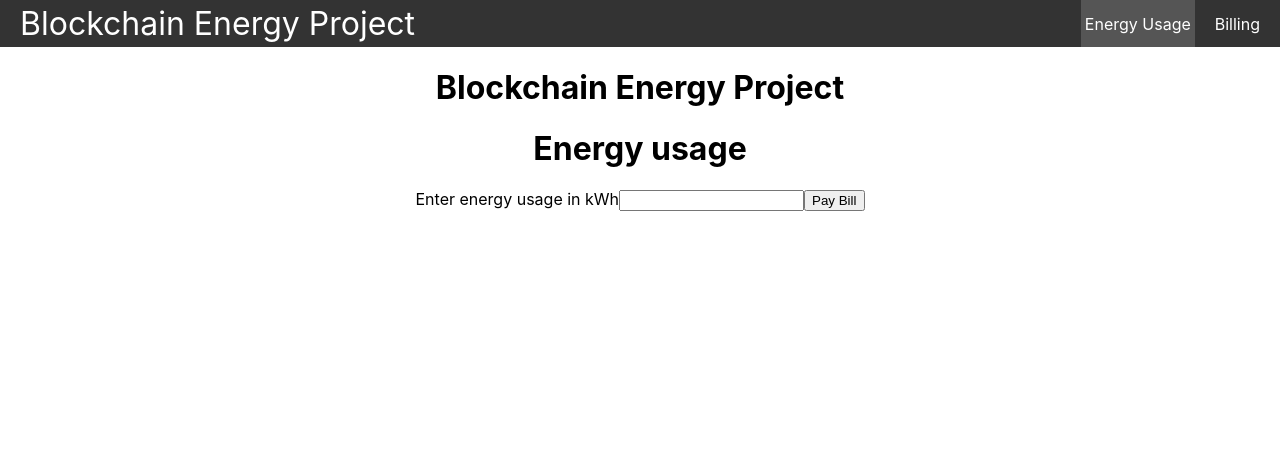
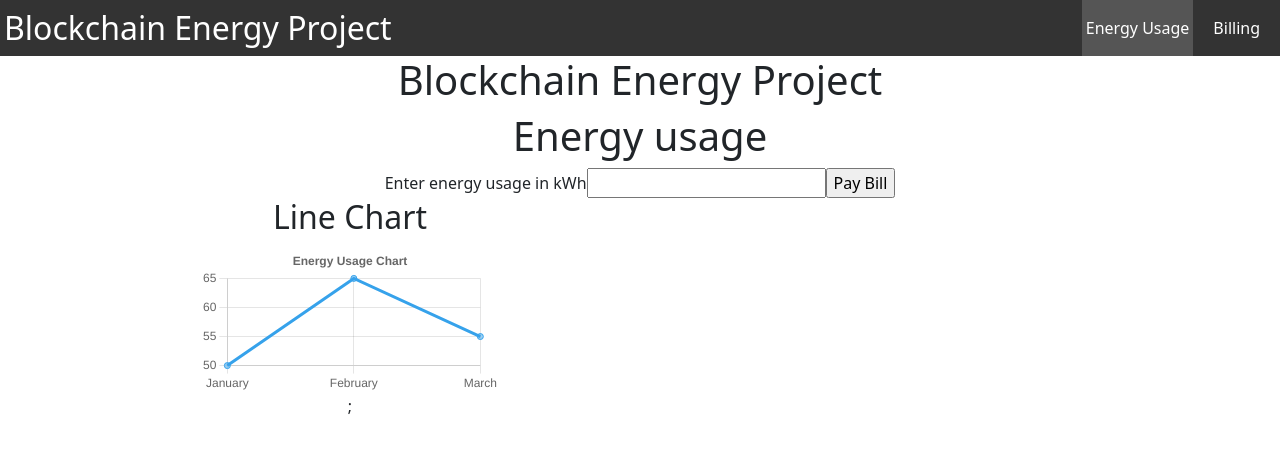
Before and after one commit to rosstangoriginal/capstone, a React (Create React App) app in the folder frontend/: page /energy-usage in a window 1280 px wide. Shown: the top 452 px of the page. Built offline with nearby package versions, Linux system fonts and the light colour scheme.

Commit message:
added chart logic

```diff
--- a/frontend/package.json
+++ b/frontend/package.json
@@ -6,11 +6,16 @@
     "@testing-library/jest-dom": "^5.17.0",
     "@testing-library/react": "^13.4.0",
     "@testing-library/user-event": "^13.5.0",
+    "bootstrap": "^5.3.2",
+    "chart.js": "^4.4.0",
     "react": "^18.2.0",
     "react-bootstrap": "^2.9.1",
+    "react-chartjs-2": "^5.2.0",
     "react-dom": "^18.2.0",
+    "react-hook-form": "^7.48.2",
     "react-router-dom": "^6.18.0",
     "react-scripts": "5.0.1",
+    "react-select": "^5.8.0",
     "web-vitals": "^2.1.4"
   },
   "scripts": {
--- a/frontend/src/App.js
+++ b/frontend/src/App.js
@@ -2,7 +2,7 @@ import "./App.css";
 import Navbar from "./components/navigation/Navbar";
 import RoutePaths from "./components/navigation/RoutePaths";
 import {useState} from 'react';
-import {UserData} from "./UserData";
+import {UserData} from "./components/utils/UserData";
 import LineChart from "./components/charts/LineChart";
 
 function App() {
--- a/frontend/src/components/charts/LineChart.js
+++ b/frontend/src/components/charts/LineChart.js
@@ -1,9 +1,26 @@
 import React from 'react';
 import {Line} from 'react-chartjs-2';
-import {Chart as ChartJS} from 'chart.js/auto';
 
 function LineChart({chartData}) {
-    return <Line data={chartData}/>;
+    return (
+        <div className='chart-container'>
+            <h2 style={{textAlign: "center"}}>Line Chart</h2>
+            <Line
+                data={chartData}
+                options={{
+                    plugins: {
+                        title: {
+                            display: true,
+                            text: "Energy Usage Chart"
+                        },
+                        legend: {
+                            display: false
+                        }
+                    }
+                }}
+            />;
+        </div>
+    );
 }
 
 export default LineChart;
--- a/frontend/src/components/navigation/RoutePaths.jsx
+++ b/frontend/src/components/navigation/RoutePaths.jsx
@@ -1,4 +1,4 @@
-import { BrowserRouter, Route, Routes } from "react-router-dom";
+import { Route, Routes } from "react-router-dom";
 import Dashboard from "../landing-page/Dashboard";
 import CreateUser from "../user-authentication/CreateUser";
 import LogIn from "../user-authentication/LogIn";
--- a/frontend/src/components/user-stats/EnergyUsage.jsx
+++ b/frontend/src/components/user-stats/EnergyUsage.jsx
@@ -1,27 +1,32 @@
-// import {useState} from 'react';
-// import {UserData} from "../../UserData";
-// // import {Line} from "react-chartjs-2";
-// import LineChart from "../charts/LineChart";
-// import {Chart as ChartJS} from 'chart.js/auto';
+import {Chart} from 'chart.js/auto';
+import {CategoryScale} from 'chart.js';
+import { UserData } from '../utils/UserData';
+import LineChart from '../charts/LineChart';
 
 import { useState } from "react";
 import { useNavigate } from "react-router-dom";
+import Select from "react-select";
+import "bootstrap/dist/css/bootstrap.css";
+
+Chart.register(CategoryScale);
 
 const EnergyUsage = () => {
-    // const [userData, setUserData] = useState({
-    //     labels: UserData.map((data) => data.month),
-    //     datasets: [{
-    //         label: "Energy Used (kWh)",
-    //         data: UserData.map((data) => data.usage)
-    //     }]
-    // });
+    const [chartData, setChartData] = useState({
+        labels: UserData.map((data) => data.month),
+        datasets: [
+            {
+                label: "Energy Used (kWh)",
+                data: UserData.map((data) => data.usage)
+            }
+        ]
+    })
+
     const [amount, setAmount] = useState("");
     const navigate = useNavigate();
-    // const history = useHistory();
 
     const handleSubmit = (e) => {
         e.preventDefault();
-        const bill = {amount};
+        // const bill = {amount};
 
         /* ****** modify when we get the actual endpoint  */
         // fetch('http://localhost:8000/', {
@@ -49,6 +54,12 @@ const EnergyUsage = () => {
         // })
     }
 
+    // const monthOptions = [
+    //     {value: UserData[0].usage, label: "January"},
+    //     {value: UserData[1].usage, label: "February"},
+    //     {value: UserData[2].usage, label: "March"},
+    // ];
+
     return (
         <div>
             <h1>Energy usage</h1>
@@ -60,12 +71,25 @@ const EnergyUsage = () => {
                     value={amount}
                     onChange={(e) => setAmount(e.target.value)}
                 />
+                {/* <div className="mt-5 m-auto w-50">
+                    <Select
+                        // options={monthOptions}
+                        value={amount}
+                        onChange={(e) => setAmount(e.target.value)}
+                    >
+                        <option value={50}>Januray</option>
+                        <option value={65}>February</option>
+                        <option value={55}>March</option>
+                    </Select>
+                </div> */}
                 <input
                     type="submit"
                     value="Pay Bill"
                 />
             </form>
-            {/* <LineChart chartData={userData}/> */}
+            <div style={{width: 700, display: 'flex', justifyContent: "center" }}>
+                <LineChart chartData={chartData}/>
+            </div>
         </div>
     );
 };
```
Also changed, not shown: package.json (deleted, +0 -7 lines), frontend/src/components/utils/UserData.js (renamed from frontend/src/UserData.js), 2 other files (tests, documents, lock files or other folders).
